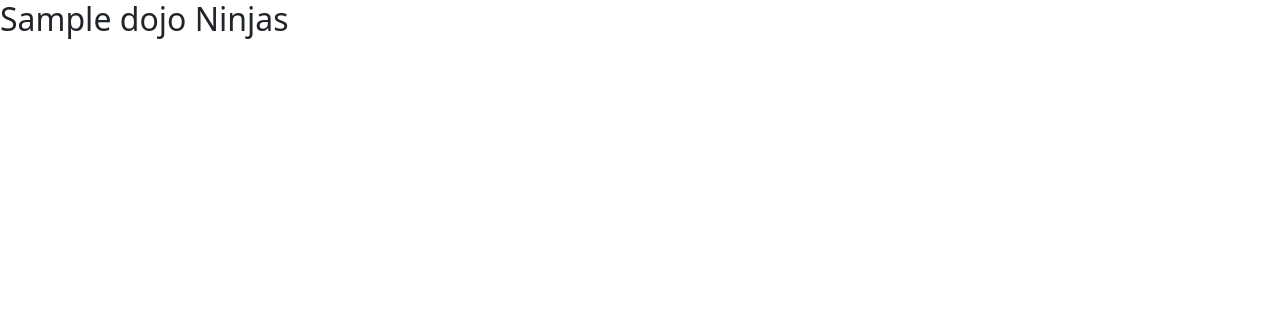
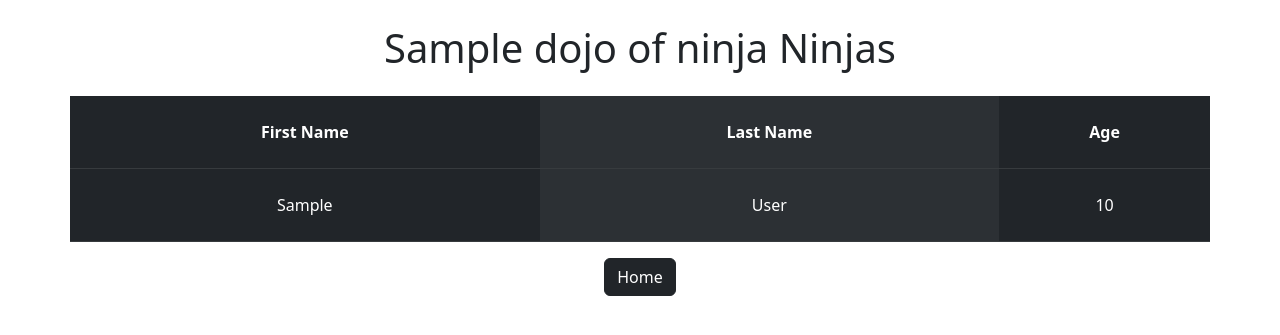
Before and after one commit to NickToast/dojos_and_ninjas, a Flask app: template flask_app/templates/dojo_show.html in a window 1280 px wide. Shown: the top 335 px of the page. Run offline with Flask 3, Linux system fonts and the light colour scheme; the template is opened without the code that fills it: most values are stand-ins (such as "Sample title", 1, 10 or a date in 2020).

Commit message:
Bug Fixes and Updates

```diff
--- a/flask_app/templates/dojo_show.html
+++ b/flask_app/templates/dojo_show.html
@@ -9,10 +9,32 @@
 </head>
 
 <body>
-    <h2>{{dojo.name}} Ninjas</h2>
 
 
-
+    <div>
+        <div class="m-4 text-center">
+            <h1>{{dojo_of_ninjas.name}} Ninjas</h1>
+        </div>
+        <table class="table table-dark table-striped-columns text-center table-hover container">
+            <thead>
+                <th class="py-4 px-2">First Name</th>
+                <th class="py-4 px-2">Last Name</th>
+                <th class="py-4 px-2">Age</th>
+            </thead>
+            <tbody>
+                {% for ninja in dojo_of_ninjas.ninjas %}
+                <tr>
+                    <td class="py-4 px-2">{{ninja.first_name}}</td>
+                    <td class="py-4 px-2">{{ninja.last_name}}</td>
+                    <td class="py-4 px-2">{{ninja.age}}</td>
+                </tr>
+                {% endfor %}
+            </tbody>
+        </table>
+    </div>
+    <div class="text-center">
+        <a href="/"><button class="btn btn-dark">Home</button></a>
+    </div>
 
 
 
--- a/flask_app/templates/dojos.html
+++ b/flask_app/templates/dojos.html
@@ -40,7 +40,7 @@
 
     </div>
     <div class="text-center">
-        <a href="/ninjas">Add Ninja</a>
+        <a href="/ninjas"><button class="btn btn-secondary">Add Ninja</button></a>
     </div>
 
 
--- a/flask_app/templates/new_ninja.html
+++ b/flask_app/templates/new_ninja.html
@@ -41,7 +41,9 @@
             </div>
         </div>
     </div>
-
+    <div class="text-center">
+        <a href="/"><button class="btn btn-secondary">Home</button></a>
+    </div>
 
 
 
--- a/flask_app/templates/ninjas.html
+++ b/flask_app/templates/ninjas.html
@@ -32,9 +32,10 @@
                 <input class="btn bg-warning border-1 py-2" type="submit">
             </div>
         </form>
-
     </div>
-
+    <div class="text-center">
+        <a href="/"><button class="btn btn-secondary">Home</button></a>
+    </div>
 
 
     <script src="https://cdn.jsdelivr.net/npm/bootstrap@5.3.0/dist/js/bootstrap.bundle.min.js" integrity="sha384-geWF76RCwLtnZ8qwWowPQNguL3RmwHVBC9FhGdlKrxdiJJigb/j/68SIy3Te4Bkz" crossorigin="anonymous"></script>
```
Also changed, not shown: flask_app/controllers/dojos_controller.py (+4 -4 lines), flask_app/models/dojos_model.py (+7 -7 lines).
